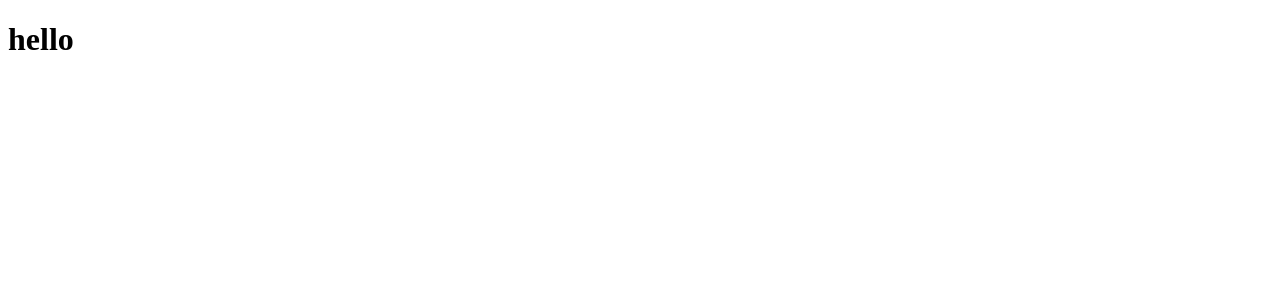
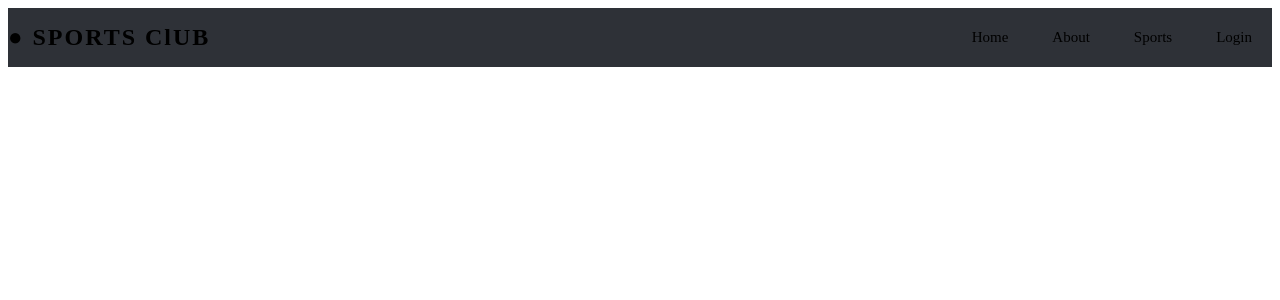
Before and after one commit to MeenalKesarkar/College-s-Sports-Club, a React (Vite) app: page / in a window 1280 px wide. Shown: the top 300 px of the page. Built offline with nearby package versions, Linux system fonts and the light colour scheme.

Commit message:
Create Header component and CSS styling

```diff
--- a/src/App.css
+++ b/src/App.css
@@ -0,0 +1,47 @@
+.header {
+  position: sticky;
+  top: 0;
+  z-index: 1000;
+  display: flex;
+  align-items: center;
+  justify-content: space-between;
+  padding: var(--space-sm) var(--space-xl);
+  background: rgba(10, 14, 20, 0.85);
+  backdrop-filter: blur(14px);
+  -webkit-backdrop-filter: blur(14px);
+  border-bottom: 1px solid var(--border-subtle);
+}
+
+.logo {
+  font-size: 24px;
+  font-weight: 700;
+  color: var(--text-primary);
+  letter-spacing: 2px;
+}
+
+.logo::before {
+  content: "● ";
+  color: var(--accent);
+}
+
+.navbar {
+  display: flex;
+  align-items: center;
+  gap: 4px;
+}
+
+.navbar a {
+  color: var(--text-secondary);
+  text-decoration: none;
+  font-size: 15px;
+  font-weight: 500;
+  padding: 10px 20px;
+  border-radius: var(--radius-pill);
+  transition: background 0.2s var(--ease), color 0.2s var(--ease);
+}
+
+.navbar a:hover,
+.navbar a.active {
+  background: var(--bg-surface-2);
+  color: var(--accent);
+}
--- a/src/App.jsx
+++ b/src/App.jsx
@@ -1,10 +1,13 @@
-
+import { BrowserRouter } from 'react-router-dom';
+import Header from './Header';
 import './App.css'
 
 function App() {
 
   return (
-   <h1>hello</h1>
+   <BrowserRouter>
+      <Header />
+   </BrowserRouter>
   )
 }
 
--- /dev/null
+++ b/src/Header.jsx
@@ -0,0 +1,18 @@
+import React from 'react'
+import { Link }  from "react-router-dom";
+
+function Header() {
+  return (
+    <header className='header'>
+        <h1 className='logo'>SPORTS ClUB</h1>
+            <nav className='navbar'>
+                <Link to="/">Home</Link>
+                <Link to="/about">About</Link>
+                <Link to="/sports">Sports</Link>
+                <Link to="/login">Login</Link>
+            </nav>
+    </header>
+
+  );
+}
+export default Header
```
